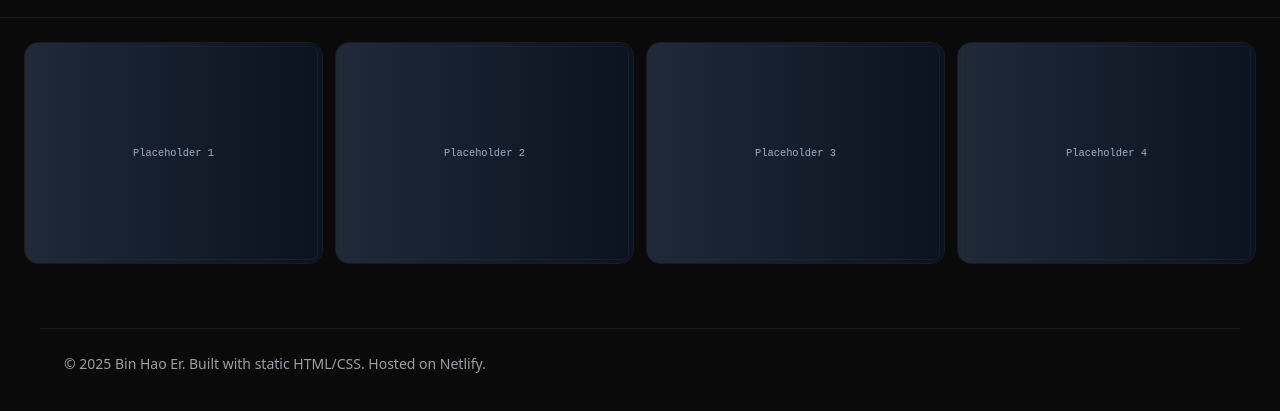
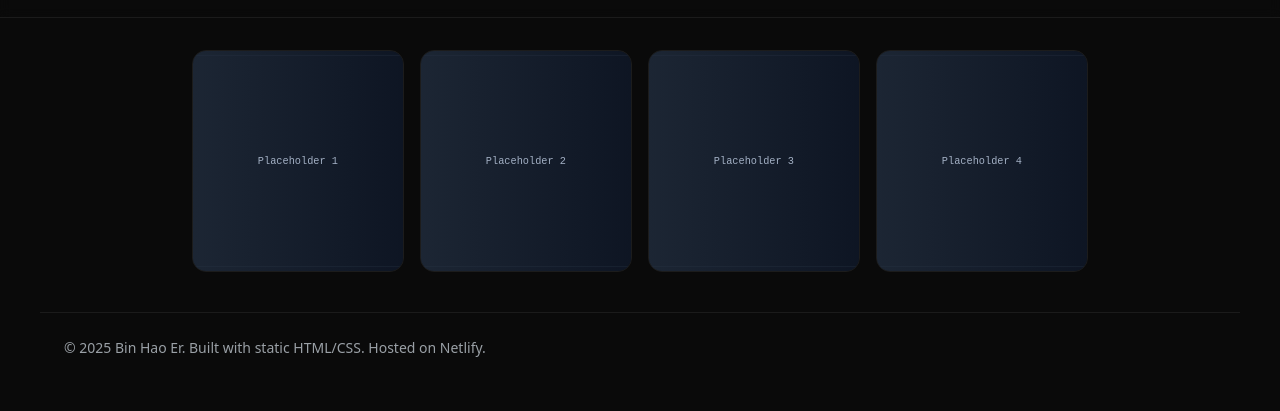
Before and after one commit to binhao94/Bin-Hao-Portfolio, a plain HTML site: page index.html in a window 1280 px wide. Shown: the part 47-458 px from the top of the page. Drawn offline with Linux system fonts and the light colour scheme.

Commit message:
fix centralise

```diff
--- a/assets/css/style.css
+++ b/assets/css/style.css
@@ -40,9 +40,15 @@ img{max-width:100%;display:block}
 
 .gallery{
   display:grid;
-  grid-template-columns: repeat(auto-fill,minmax(260px,1fr));
-  gap:var(--grid-gap);
-  padding:24px;
+  grid-template-columns: repeat(auto-fit, minmax(160px, 1fr));
+  gap:1rem;
+  width:auto;
+  max-width:none;
+  min-width:260px;
+  margin:2rem 15vw;
+  justify-items:center;
+  align-items:start;
+  padding:0;
 }
 .tile{
   position:relative;overflow:hidden;border-radius:var(--card-radius);
```
